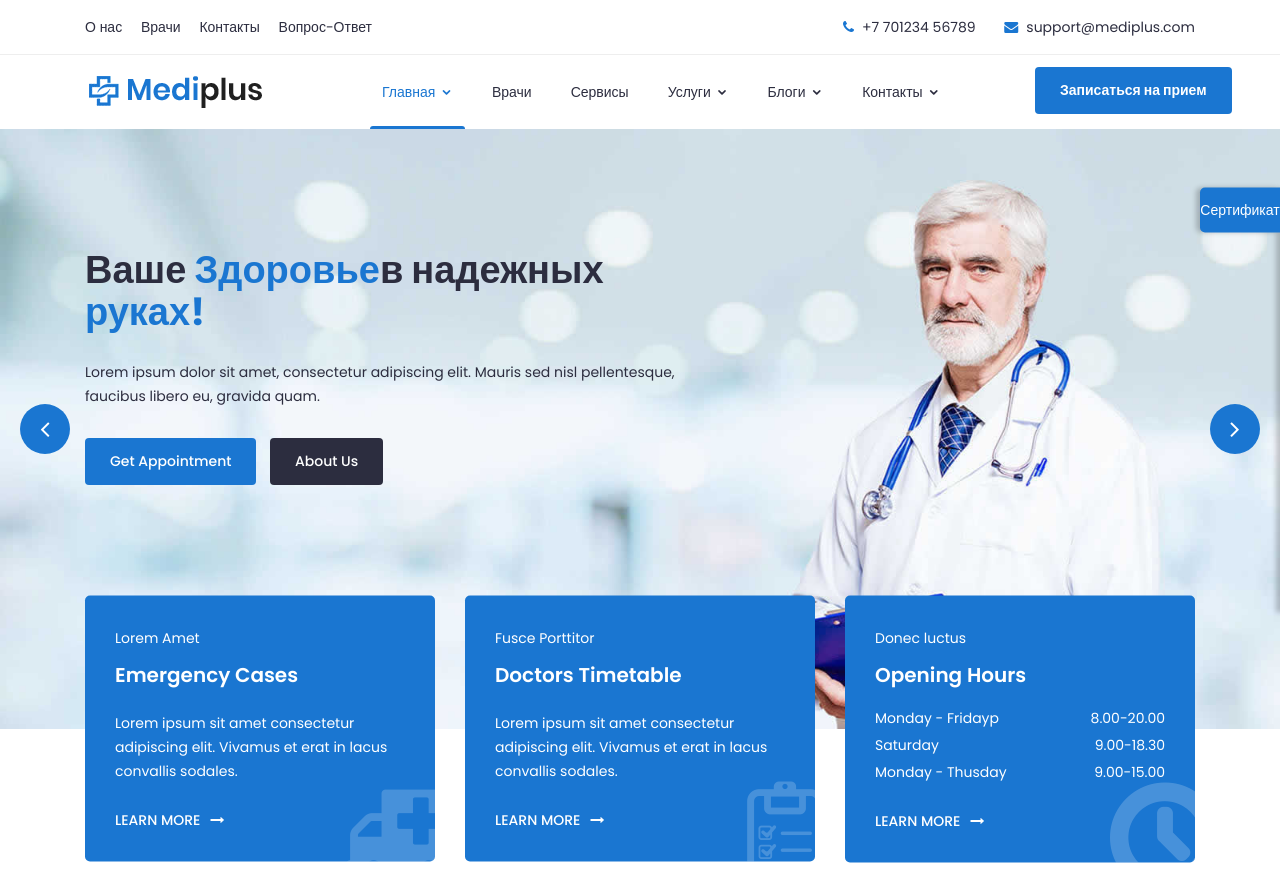
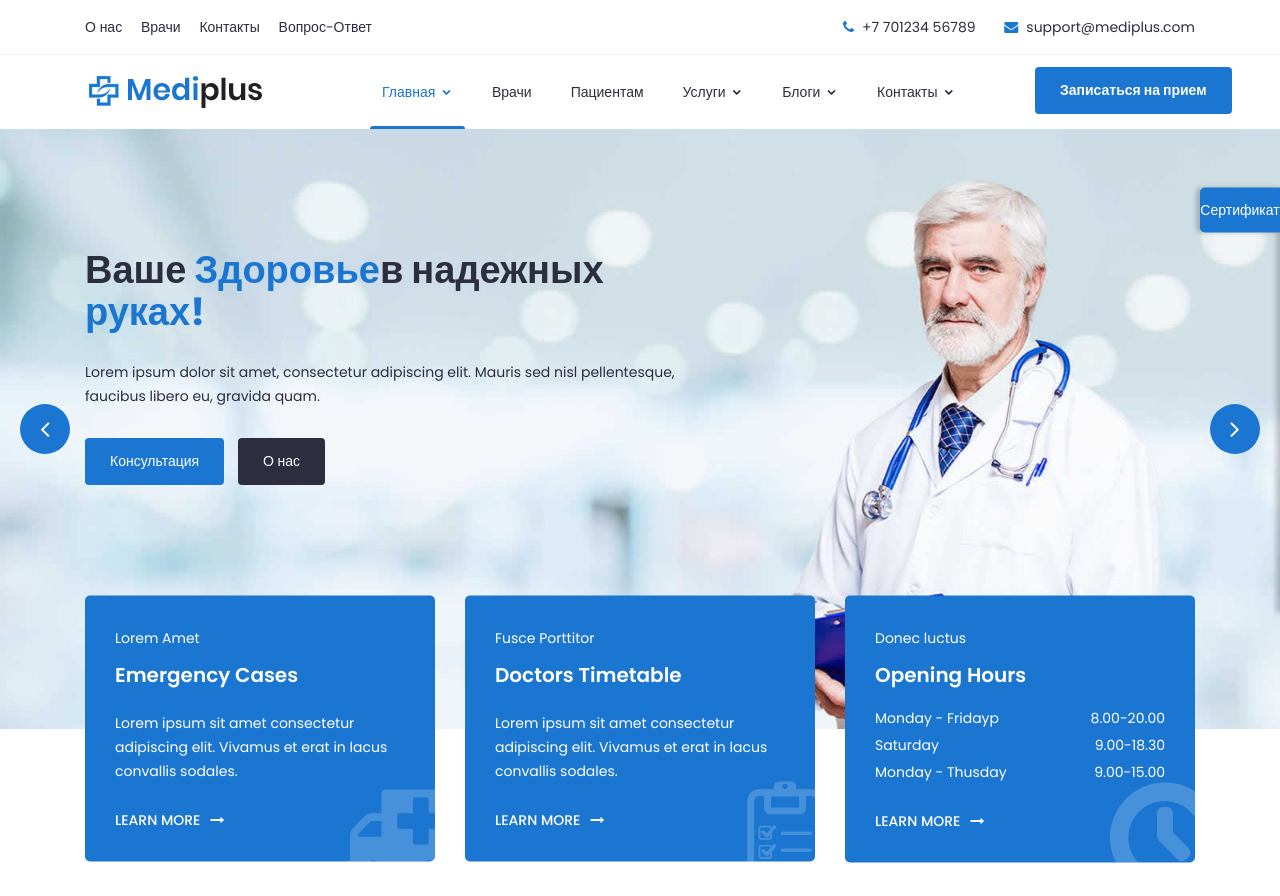
Before and after one commit to EugeneZakhno/medicine, a plain HTML site: page index.html in a window 1280 px wide. Shown: the top 896 px of the page. Drawn offline with Linux system fonts and the light colour scheme; a script that the page names is missing.

Commit message:
translate correction 02

```diff
--- a/index.html
+++ b/index.html
@@ -132,7 +132,7 @@
 												</ul>
 											</li>
 											<li><a href="#">Врачи</a></li>
-											<li><a href="#">Сервисы</a></li>
+											<li><a href="#">Пациентам</a></li>
 											<li><a href="#">Услуги <i class="icofont-rounded-down"></i></a>
 												<ul class="dropdown">
 													<li><a href="404.html">Массаж</a></li>
@@ -182,8 +182,8 @@
 									<h1>Мы предоставляем <span>Медицинские услуги</span>, которым Вы можете <span>доверять!</span></h1>
 									<p>Lorem ipsum dolor sit amet, consectetur adipiscing elit. Mauris sed nisl pellentesque, faucibus libero eu, gravida quam. </p>
 									<div class="button">
-										<a href="#" class="btn">Get Appointment</a>
-										<a href="#" class="btn primary">Learn More</a>
+										<a href="#" class="btn">Консультация</a>
+										<a href="#" class="btn primary">Узнать больше</a>
 									</div>
 								</div>
 							</div>
@@ -200,8 +200,8 @@
 									<h1>Ваше <span>Здоровье</span>в надежных <span>руках!</span></h1>
 									<p>Lorem ipsum dolor sit amet, consectetur adipiscing elit. Mauris sed nisl pellentesque, faucibus libero eu, gravida quam. </p>
 									<div class="button">
-										<a href="#" class="btn">Get Appointment</a>
-										<a href="#" class="btn primary">About Us</a>
+										<a href="#" class="btn">Консультация</a>
+										<a href="#" class="btn primary">О нас</a>
 									</div>
 								</div>
 							</div>
@@ -218,8 +218,8 @@
 									<h1>Берегите <span>себя </span> и своих <span>близких!</span></h1>
 									<p>Lorem ipsum dolor sit amet, consectetur adipiscing elit. Mauris sed nisl pellentesque, faucibus libero eu, gravida quam. </p>
 									<div class="button">
-										<a href="#" class="btn">Get Appointment</a>
-										<a href="#" class="btn primary">Conatct Now</a>
+										<a href="#" class="btn">Консультация</a>
+										<a href="#" class="btn primary">Контакты</a>
 									</div>
 								</div>
 							</div>
```
